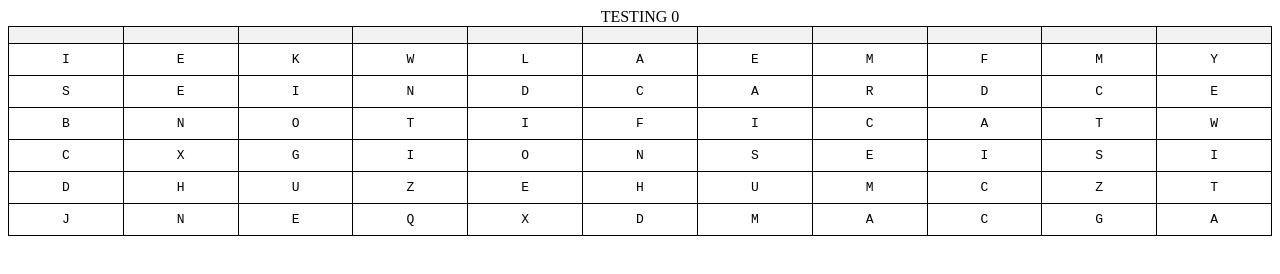
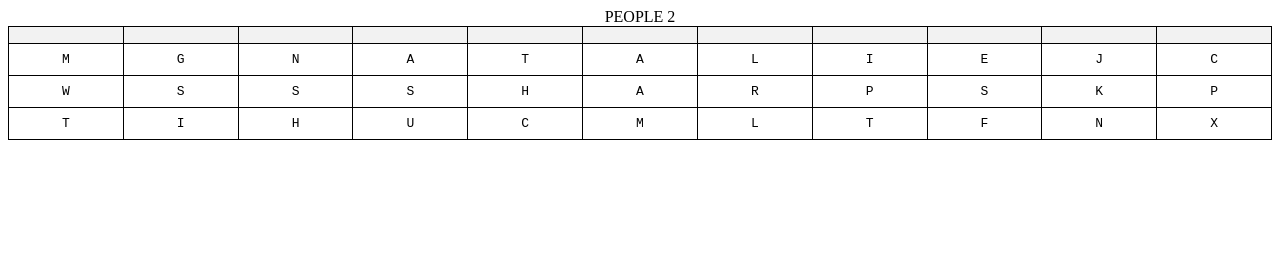
Before and after one commit to brangor/wonderwheel, a website: page index.html in a window 1280 px wide. Drawn offline with Linux system fonts and the light colour scheme.

Commit message:
Types improvements

```diff
--- a/index.html
+++ b/index.html
@@ -23,7 +23,7 @@
 </head>
 <body>
     <table>
-        <caption>TESTING 0</caption>
+        <caption>PEOPLE 2</caption>
         <tr>
             <th></th>
             <th></th>
@@ -38,82 +38,43 @@
             <th></th>
         </tr>
         <tr>
-<td>I</td>
-<td>E</td>
-<td>K</td>
-<td>W</td>
-<td>L</td>
-<td>A</td>
-<td>E</td>
-<td>M</td>
-<td>F</td>
-<td>M</td>
-<td>Y</td>
+<td class=answerCell>M</td>
+<td class=>G</td>
+<td class=>N</td>
+<td class=>A</td>
+<td class=>T</td>
+<td class=>A</td>
+<td class=>L</td>
+<td class=>I</td>
+<td class=>E</td>
+<td class=>J</td>
+<td class=>C</td>
 </tr>
 <tr>
-<td>S</td>
-<td>E</td>
-<td>I</td>
-<td>N</td>
-<td>D</td>
-<td>C</td>
-<td>A</td>
-<td>R</td>
-<td>D</td>
-<td>C</td>
-<td>E</td>
+<td class=answerCell>W</td>
+<td class=>S</td>
+<td class=>S</td>
+<td class=>S</td>
+<td class=>H</td>
+<td class=>A</td>
+<td class=>R</td>
+<td class=>P</td>
+<td class=>S</td>
+<td class=>K</td>
+<td class=>P</td>
 </tr>
 <tr>
-<td>B</td>
-<td>N</td>
-<td>O</td>
-<td>T</td>
-<td>I</td>
-<td>F</td>
-<td>I</td>
-<td>C</td>
-<td>A</td>
-<td>T</td>
-<td>W</td>
-</tr>
-<tr>
-<td>C</td>
-<td>X</td>
-<td>G</td>
-<td>I</td>
-<td>O</td>
-<td>N</td>
-<td>S</td>
-<td>E</td>
-<td>I</td>
-<td>S</td>
-<td>I</td>
-</tr>
-<tr>
-<td>D</td>
-<td>H</td>
-<td>U</td>
-<td>Z</td>
-<td>E</td>
-<td>H</td>
-<td>U</td>
-<td>M</td>
-<td>C</td>
-<td>Z</td>
-<td>T</td>
-</tr>
-<tr>
-<td>J</td>
-<td>N</td>
-<td>E</td>
-<td>Q</td>
-<td>X</td>
-<td>D</td>
-<td>M</td>
-<td>A</td>
-<td>C</td>
-<td>G</td>
-<td>A</td>
+<td class=answerCell>T</td>
+<td class=>I</td>
+<td class=>H</td>
+<td class=>U</td>
+<td class=>C</td>
+<td class=>M</td>
+<td class=>L</td>
+<td class=>T</td>
+<td class=>F</td>
+<td class=>N</td>
+<td class=>X</td>
 </tr>
     </table>
 </body>
```
Also changed, not shown: src/DLS.json (+15 -0 lines), src/index.ts (+54 -30 lines).
